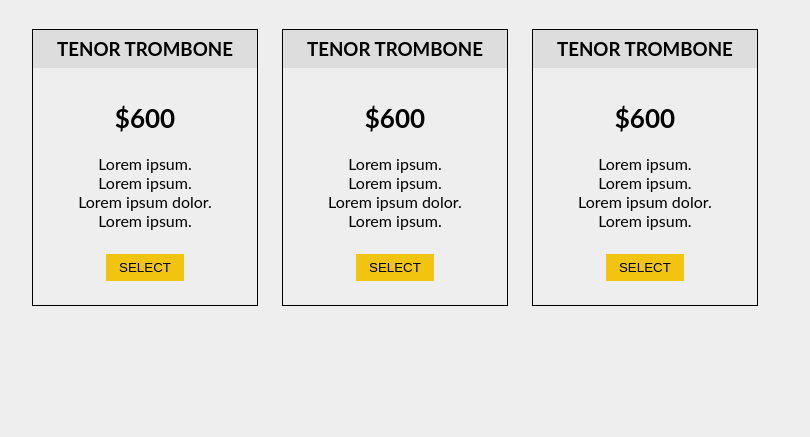
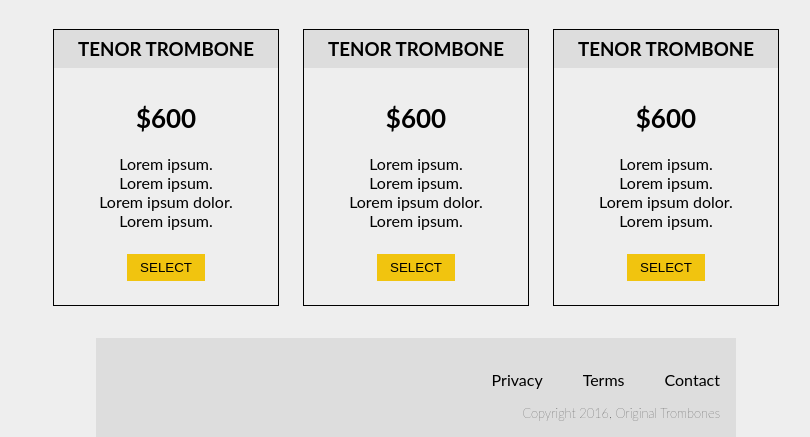
Before and after one commit to Teddaudi/Microverse-Task2, a plain HTML site: page index.html in a window 1280 px wide. Shown: the part 1007-1444 px from the top of the page, without its empty margins (224-1034 px from the left). Before the commit the page ends 1345 px from the top, so only its background shows below. Drawn offline with Linux system fonts and the light colour scheme.

Commit message:
Mahmudul: finish the project

```diff
--- a/css/style.css
+++ b/css/style.css
@@ -19,6 +19,7 @@ header {
     align-items: center;
     background-color: #eee;
     width: 100%;
+    z-index: 1;
 
 }
 .logo > img {
@@ -128,12 +129,19 @@ iframe{
     gap: 1.5rem;
 
 }
+
 .pricing .container{
+    display: flex;
+    margin-inline: auto;
+    gap: 1.5rem;
+}
+
+.pricing .tabs{
     border: .5px solid black;
     text-align: center;
 
 }
-.pricing h3{
+.tabs h3{
     background-color: #dddddd;
     padding: .5rem 1.5rem;
 }
@@ -148,10 +156,35 @@ iframe{
 .pricing-bottom .text{
     padding-top: 10px;
 }
+
 .pricing-bottom button{
     text-align: center;
     background-color: #f1c40f;
     border: none;
     padding: .4rem .8rem;
     margin-top: 1.5rem;
+    cursor: pointer;
 }
+
+footer{
+    background-color: #DDDDDD;
+    width: 50%;
+    margin-inline: auto;
+    padding: 1rem;
+}
+
+footer .container{
+    display: flex;
+    flex-direction: column;
+}
+
+footer .container .lists{
+    display: flex;
+    justify-content: end;
+}
+
+.copyright{
+    text-align: end;
+    font-weight: lighter;
+    font-size: .8rem;
+}
--- a/index.html
+++ b/index.html
@@ -79,8 +79,11 @@
         allowfullscreen
       ></iframe>
     </section>
+
     <section class="pricing">
       <div class="container">
+
+        <div class="tabs">
           <h3>TENOR TROMBONE</h3>
           <div class="pricing-bottom">
             <p class="cash">$600</p>
@@ -88,7 +91,8 @@
             <button>SELECT</button>
           </div>
         </div>
-      <div class="container">
+
+        <div class="tabs">
           <h3>TENOR TROMBONE</h3>
           <div class="pricing-bottom">
             <p class="cash">$600</p>
@@ -96,7 +100,8 @@
             <button>SELECT</button>
           </div>
         </div>
-      <div class="container">
+
+        <div class="tabs">
           <h3>TENOR TROMBONE</h3>
           <div class="pricing-bottom">
             <p class="cash">$600</p>
@@ -104,7 +109,20 @@
             <button>SELECT</button>
           </div>
         </div>
+      </div>
     </section>
+
+    <footer>
+      <div class="container">
+        <div class="lists">
+          <ul>Privacy</ul>
+          <ul>Terms</ul>
+          <ul>Contact</ul>
+        </div>
+
+        <div class="copyright">Copyright 2016, Original Trombones</div>
+      </div>
+    </footer>
 
     <script src="https://cdn.freecodecamp.org/testable-projects-fcc/v1/bundle.js"></script>
 
```
Lines whose indentation alone changed are shown as unchanged.
